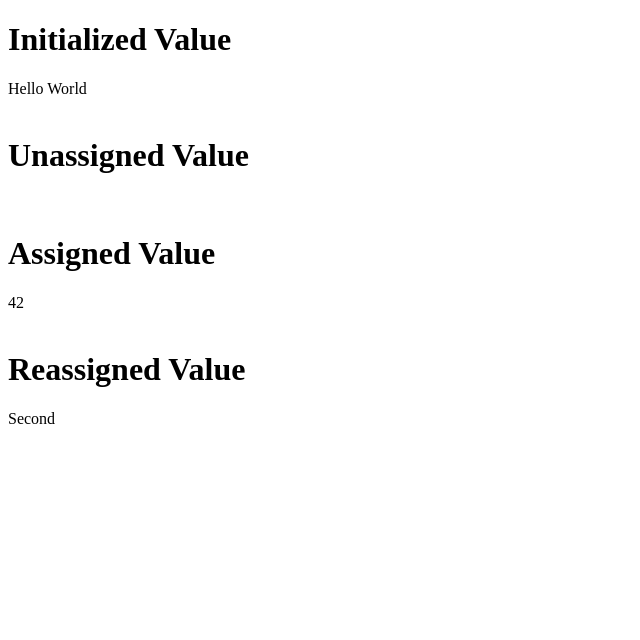
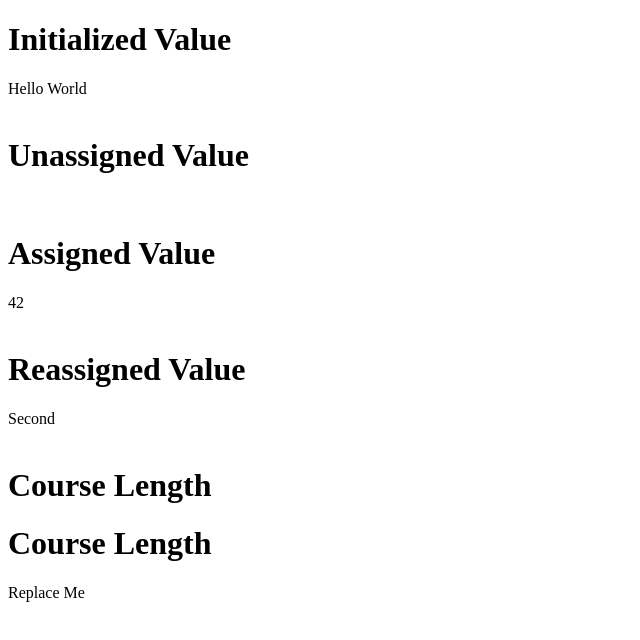
Before and after one commit to knightmoves-schools/031-variables-Jrey433, a website: page index.html in a window 1280 px wide. Shown: the whole page, without its empty margins (0-640 px from the left). Drawn offline with Linux system fonts and the light colour scheme.

Commit message:
Update index.html

```diff
--- a/index.html
+++ b/index.html
@@ -17,6 +17,10 @@
         <h1>Reassigned Value</h1>
         <div id="reassigned-value">Replace Me</div>
         <br>
+        <h1>Course Length</h1>
+ <h1>Course Length</h1>
+<div id="result">Replace Me</div>
+<br>
     </div>
     <script src="index.js"></script>
 </body>
```
